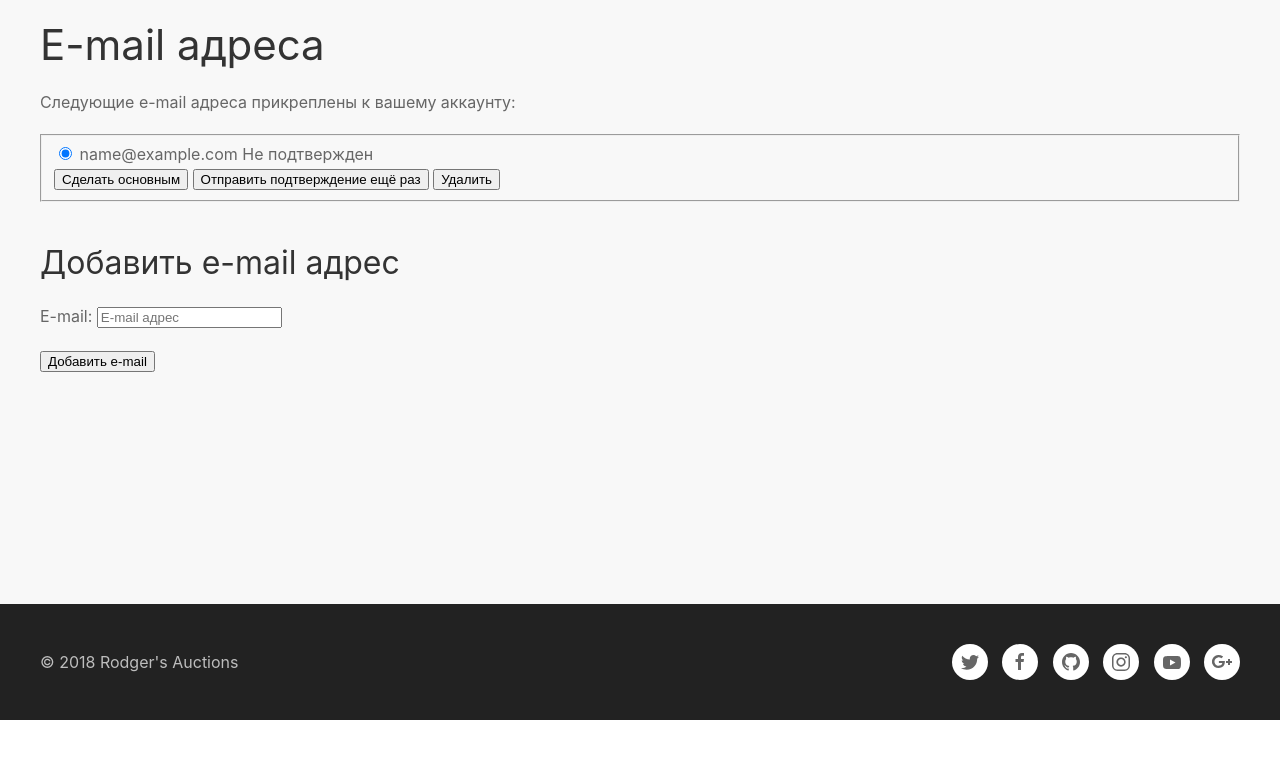
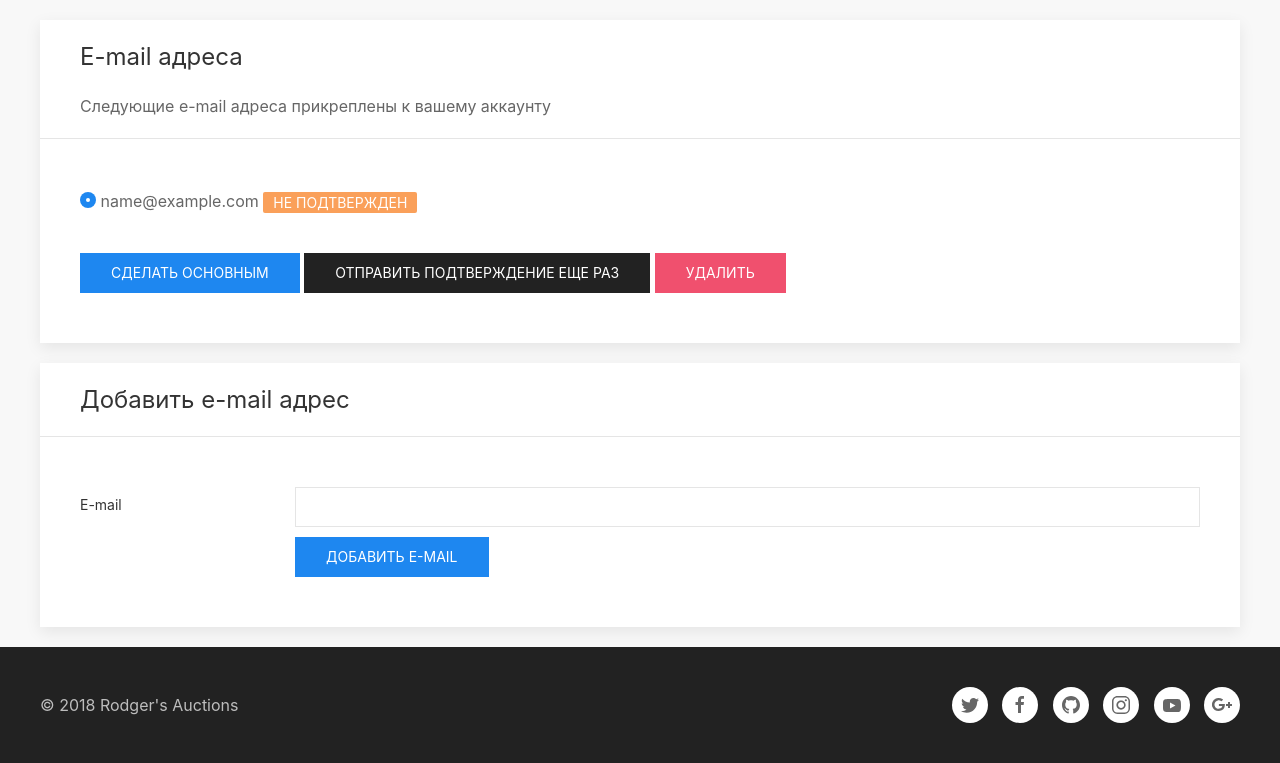
Before and after one commit to RODJER200586/auction, a Django app: page /accounts/email/ in a window 1280 px wide. Shown: the part 80-843 px from the top of the page. Before the commit the page ends 800 px from the top, so only its background shows below. Run offline with Django 3.2, Linux system fonts and the light colour scheme; the visitor is signed in with stand-in values (Sample User, id 1); data comes from the database, SQL or seed files in the repository.

Commit message:
django-allauth: email.html

```diff
--- a/templates/account/email.html
+++ b/templates/account/email.html
@@ -2,62 +2,140 @@
 
 {% load i18n %}
 
-{% block head_title %}{% trans "Account" %}{% endblock %}
+{% block title %}E-mail адреса{% endblock %}
 
 {% block content %}
-<h1>{% trans "E-mail Addresses" %}</h1>
+
 {% if user.emailaddress_set.all %}
-<p>{% trans 'The following e-mail addresses are associated with your account:' %}</p>
 
-<form action="{% url 'account_email' %}" class="email_list" method="post">
+<div class="uk-card uk-card-default uk-margin-bottom">
+    <div class="uk-card-header">
+        <h3 class="uk-card-title">E-mail адреса</h3>
+        <p>
+            Следующие e-mail адреса прикреплены к вашему аккаунту
+        </p>
+    </div>
+    <div class="uk-card-body">
+        <form method="post"
+              action="{% url 'account_email' %}">
             {% csrf_token %}
-    <fieldset class="blockLabels">
+            {% if redirect_field_value %}
+            <input type="hidden" name="{{ redirect_field_name }}" value="{{ redirect_field_value }}"/>
+            {% endif %}
+            {% for field in form %}
+            {% if field.errors %}
+            {% for error in field.errors %}
+            <div class="uk-alert-danger" uk-alert>
+                <a class="uk-alert-close" uk-close></a>
+                <p>{{ error | escape }}</p>
+            </div>
+            {% endfor %}
+            {% endif %}
+            {% endfor %}
             {% for emailaddress in user.emailaddress_set.all %}
-        <div class="ctrlHolder">
-            <label for="email_radio_{{forloop.counter}}" class="{% if emailaddress.primary %}primary_email{%endif%}">
-                <input id="email_radio_{{forloop.counter}}"
+            <div class="uk-margin-small">
+                <label for="email_radio_{{ forloop.counter }}"
+                       class="{% if emailaddress.primary %}primary_email{% endif %}">
+                    <input id="email_radio_{{ forloop.counter }}"
                            type="radio"
+                           class="uk-radio"
                            name="email"
                            {% if emailaddress.primary or user.emailaddress_set.count == 1 %}checked="checked" {% endif %}
-                       value="{{emailaddress.email}}"/>
+                           value="{{ emailaddress.email }}"/>
                     {{ emailaddress.email }}
                     {% if emailaddress.verified %}
-                <span class="verified">{% trans "Verified" %}</span>
+                    <span class="uk-label">Подтвержден</span>
                     {% else %}
-                <span class="unverified">{% trans "Unverified" %}</span>
+                    <span class="uk-label uk-label-warning">Не подтвержден</span>
                     {% endif %}
-                {% if emailaddress.primary %}<span class="primary">{% trans "Primary" %}</span>{% endif %}
+                    {% if emailaddress.primary %}
+                    <span class="uk-label uk-label-success">Основной</span>
+                    {% endif %}
                 </label>
             </div>
             {% endfor %}
-        <div class="buttonHolder">
-            <button class="secondaryAction" type="submit" name="action_primary">{% trans 'Make Primary' %}</button>
-            <button class="secondaryAction" type="submit" name="action_send">{% trans 'Re-send Verification' %}</button>
-            <button class="primaryAction" type="submit" name="action_remove">{% trans 'Remove' %}</button>
+            <div class="uk-margin-small uk-margin-medium-top">
+                <button class="uk-button uk-button-primary"
+                        type="submit"
+                        name="action_primary">
+                    Сделать основным
+                </button>
+                <button class="uk-button uk-button-secondary"
+                        type="submit"
+                        name="action_send">
+                    Отправить подтверждение еще раз
+                </button>
+                <button class="uk-button uk-button-danger"
+                        type="submit"
+                        name="action_remove">
+                    Удалить
+                </button>
+            </div>
+        </form>
+    </div>
 </div>
 
-    </fieldset>
-</form>
+{% else %}
 
-{% else %}
-<p><strong>{% trans 'Warning:'%}</strong> {% trans "You currently do not have any e-mail address set up. You should
-    really add an e-mail address so you can receive notifications, reset your password, etc." %}</p>
-
+<div class="uk-alert-warning" uk-alert>
+    <p>
+        Внимание: Сейчас у вас нет прикрепленного e-mail адреса.
+        Рекомендуем добавить, чтобы начать получать уведомления, сброс пароля и прочее.
+    </p>
+</div>
 {% endif %}
 
-
-<h2>{% trans "Add E-mail Address" %}</h2>
-
-<form method="post" action="{% url 'account_email' %}" class="add_email">
+<div class="uk-card uk-card-default">
+    <div class="uk-card-header">
+        <h3 class="uk-card-title">Добавить e-mail адрес</h3>
+    </div>
+    <div class="uk-card-body">
+        <form class="uk-form-horizontal add_email"
+              method="post"
+              action="{% url 'account_email' %}">
             {% csrf_token %}
-    {{ form.as_p }}
-    <button name="action_add" type="submit">{% trans "Add E-mail" %}</button>
+            {% if redirect_field_value %}
+            <input type="hidden" name="{{ redirect_field_name }}" value="{{ redirect_field_value }}"/>
+            {% endif %}
+            {% for field in form %}
+            {% if field.errors %}
+            {% for error in field.errors %}
+            <div class="uk-alert-danger" uk-alert>
+                <a class="uk-alert-close" uk-close></a>
+                <p>{{ error | escape }}</p>
+            </div>
+            {% endfor %}
+            {% endif %}
+            {% endfor %}
+            <div class="uk-margin-small">
+                <label class="uk-form-label"
+                       for="{{ form.email.id_for_label }}">
+                    {{ form.email.label }}
+                </label>
+                <div class="uk-form-controls">
+                    <input class="uk-input"
+                           id="{{ form.email.id_for_label }}"
+                           name="{{ form.email.name }}"
+                           required
+                           type="email">
+                </div>
+            </div>
+            <div class="uk-margin-small">
+                <div class="uk-form-controls">
+                    <button class="uk-button uk-button-primary"
+                            name="action_add"
+                            type="submit">Добавить e-mail
+                    </button>
+                </div>
+            </div>
         </form>
+    </div>
+</div>
 
 {% endblock %}
 
+{% block extra_body %}
 
-{% block extra_body %}
 <script type="text/javascript">
     (function () {
         var message = "{% trans 'Do you really want to remove the selected e-mail address?' %}";
@@ -71,4 +149,5 @@
         }
     })();
 </script>
+
 {% endblock %}
--- a/templates/layout/app.html
+++ b/templates/layout/app.html
@@ -31,5 +31,7 @@
 {% endblock %}
 <script src="{% static 'js/uikit.min.js' %}"></script>
 <script src="{% static 'js/uikit-icons.min.js' %}"></script>
+{% block extra_body %}
+{% endblock %}
 </body>
 </html>
```
Lines whose indentation alone changed are shown as unchanged.
